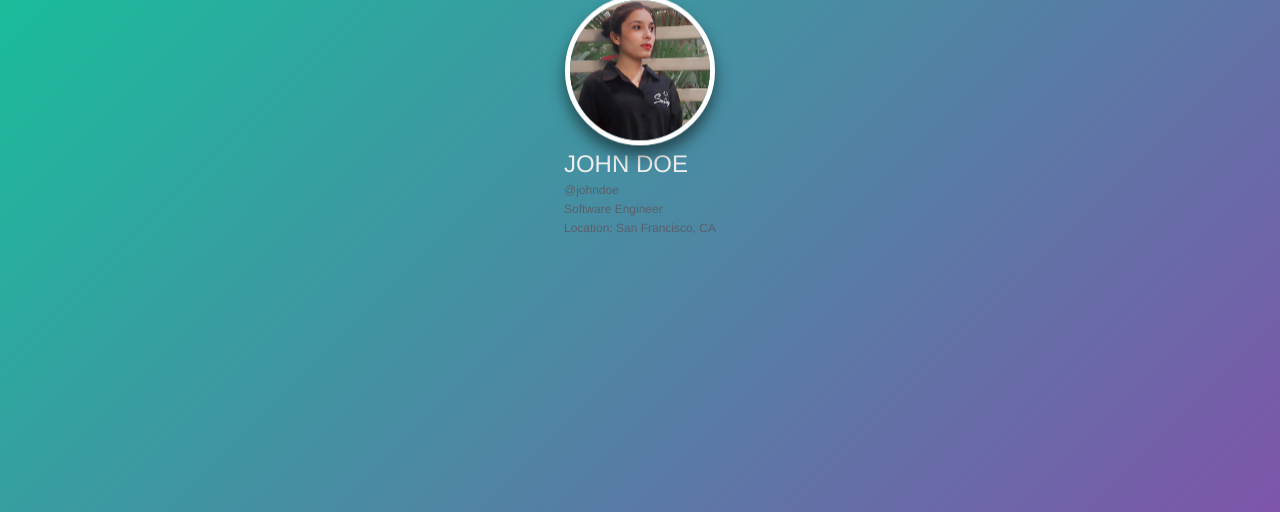
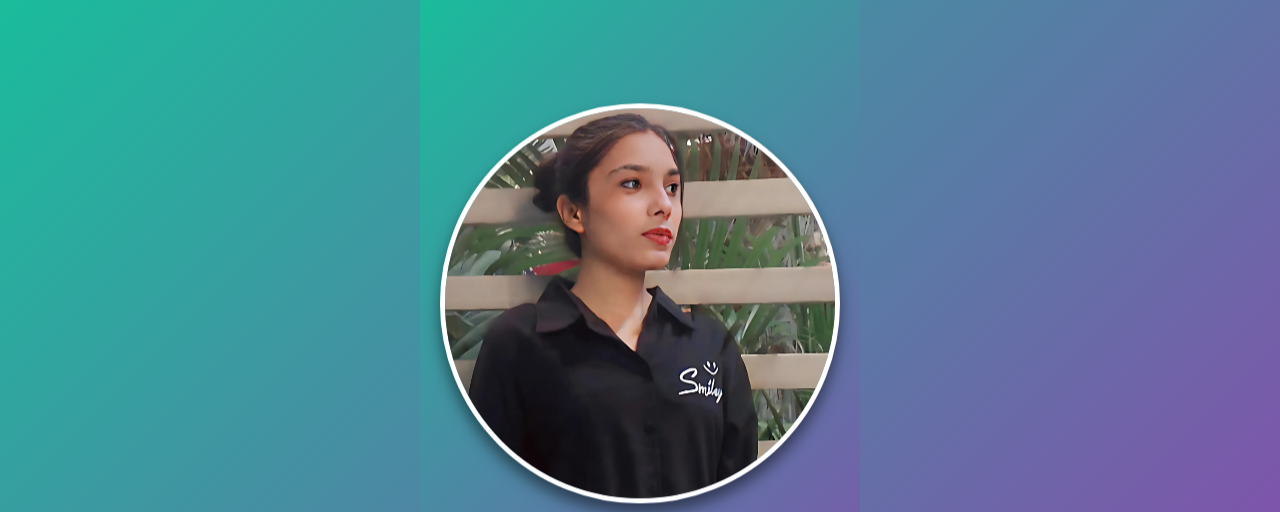
Before and after one commit to Amisha0971/FLOATING-PROFILE-IMAGE-HTML-CSS, a plain HTML site: page index.html in a window 1280 px wide. Shown: the top 512 px of the page. Drawn offline with Linux system fonts and the light colour scheme.

Commit message:
fourth commit

```diff
--- a/index.html
+++ b/index.html
@@ -4,7 +4,6 @@
     <meta charset="UTF-8">
     <meta name="viewport" content="width=device-width, initial-scale=1.0">
     <title>Floating Image</title>
-</head>
     <style>
         body,
         html {
@@ -16,10 +15,24 @@ html {
             background: -moz-linear-gradient(-45deg, rgba(26, 188, 156, 1) 0%, rgba(142, 68, 173, 1) 100%);
             background: -webkit-linear-gradient(-45deg, rgba(26, 188, 156, 1) 0%, rgba(142, 68, 173, 1) 100%);
             background: linear-gradient(135deg, rgba(26, 188, 156, 1) 0%, rgba(142, 68, 173, 1) 100%);
+            display: flex;
+            justify-content: center;
+            align-items: center;
+        }
+
+        .container {
+            width: 80%; /* Adjust the width as needed */
+            display: flex;
+            align-items: center;
+            justify-content: center;
+            flex-direction: column;
+            text-align: center;
+            padding: 20px;
+            max-width: 800px; /* Added maximum width for responsiveness */
         }
 
         h1 {
-  font-size: 24px;
+            font-size: 36px; /* Increased font size */
             margin: 10px 0 0 0;
             font-weight: lighter;
             text-transform: uppercase;
@@ -27,68 +40,45 @@ h1 {
         }
 
         p {
-  font-size: 12px;
+            font-size: 18px; /* Increased font size */
             font-weight: light;
             color: #333333;
+            margin-bottom: 5px;
         }
 
-span a {
-  font-size: 18px;
-  color: #cccccc;
-  text-decoration: none;
-  margin: 0 10px;
-  transition: all 0.4s ease-in-out;
-  &:hover {
-    color: #ffffff;
+        .avatar {
+            width: 400px; /* Increased width of the avatar */
+            height: 400px; /* Increased height of the avatar */
+            box-sizing: border-box;
+            border: 5px white solid;
+            border-radius: 50%;
+            overflow: hidden;
+            box-shadow: 0 5px 15px 0px rgba(0, 0, 0, 0.6);
+            transform: translateY(0px);
+            animation: float 6s ease-in-out infinite;
         }
+
+        .avatar img {
+            width: 100%;
+            height: auto;
         }
 
         @keyframes float {
             0% {
-    box-shadow: 0 5px 15px 0px rgba(0,0,0,0.6);
-    transform: translatey(0px);
+                box-shadow: 0 5px 15px 0px rgba(0, 0, 0, 0.6);
+                transform: translateY(0px);
             }
             50% {
-    box-shadow: 0 25px 15px 0px rgba(0,0,0,0.2);
-    transform: translatey(-20px);
+                box-shadow: 0 25px 15px 0px rgba(0, 0, 0, 0.2);
+                transform: translateY(-20px);
             }
             100% {
-    box-shadow: 0 5px 15px 0px rgba(0,0,0,0.6);
-    transform: translatey(0px);
+                box-shadow: 0 5px 15px 0px rgba(0, 0, 0, 0.6);
+                transform: translateY(0px);
             }
         }
 
-.container {
-  width: 100%;
-  height: 100%;
-  display: flex;
-  flex-direction: column;
-  justify-content: center;
-  align-items: center;
-}
-
-.avatar {
-  width: 150px;
-  height: 150px;
-  box-sizing: border-box;
-  border: 5px white solid;
-  border-radius: 50%;
-  overflow: hidden;
-  box-shadow: 0 5px 15px 0px rgba(0,0,0,0.6);
-  transform: translatey(0px);
-  animation: float 6s ease-in-out infinite;
-  img { width: 100%; height: auto; }
-}
-
-.content {
-  width: 100%;
-  max-width: 600px;
-  padding: 20px 40px;
-  box-sizing: border-box;
-  text-align: center;
-}
-
-.suppoprt-me {
+        .support-me {
             display: inline-block;
             position: fixed;
             bottom: 10px;
@@ -97,38 +87,23 @@ span a {
             max-width: 250px;
             min-width: 200px;
             z-index: 9;
-  img {
+        }
+
+        .support-me img {
             width: 100%;
             height: auto;
         }
-}
-.profile-info {
-    flex: 1;
-  }
-
-  .profile-info h1 {
-    font-size: 24px;
-    margin: 0;
-  }
-
-  .profile-info p {
-    margin: 5px 0;
-    color: #586069;
-  }
     </style>
+</head>
 <body>
     <div class="container">
         <div class="avatar">
-          <a href="https://codepen.io/MarioDesigns/">
                 <img src="b1.jpg" alt="Skytsunami" />
-          </a>
         </div>
-        <div class="profile-info">
-            <h1>John Doe</h1>
-            <p>@johndoe</p>
-            <p>Software Engineer</p>
-            <p>Location: San Francisco, CA</p>
-          </div>
+        <h1>Amisha Ninawe</h1>
+        <p>amishaninawe971@gmail.com</p>
+        <p>👨‍💻 Full-stack Web Developer</p>
+        <p>Location: Asterisc Technocrat Nagpur,India</p>
     </div>
 </body>
 </html>
```
Lines whose indentation alone changed are shown as unchanged.
